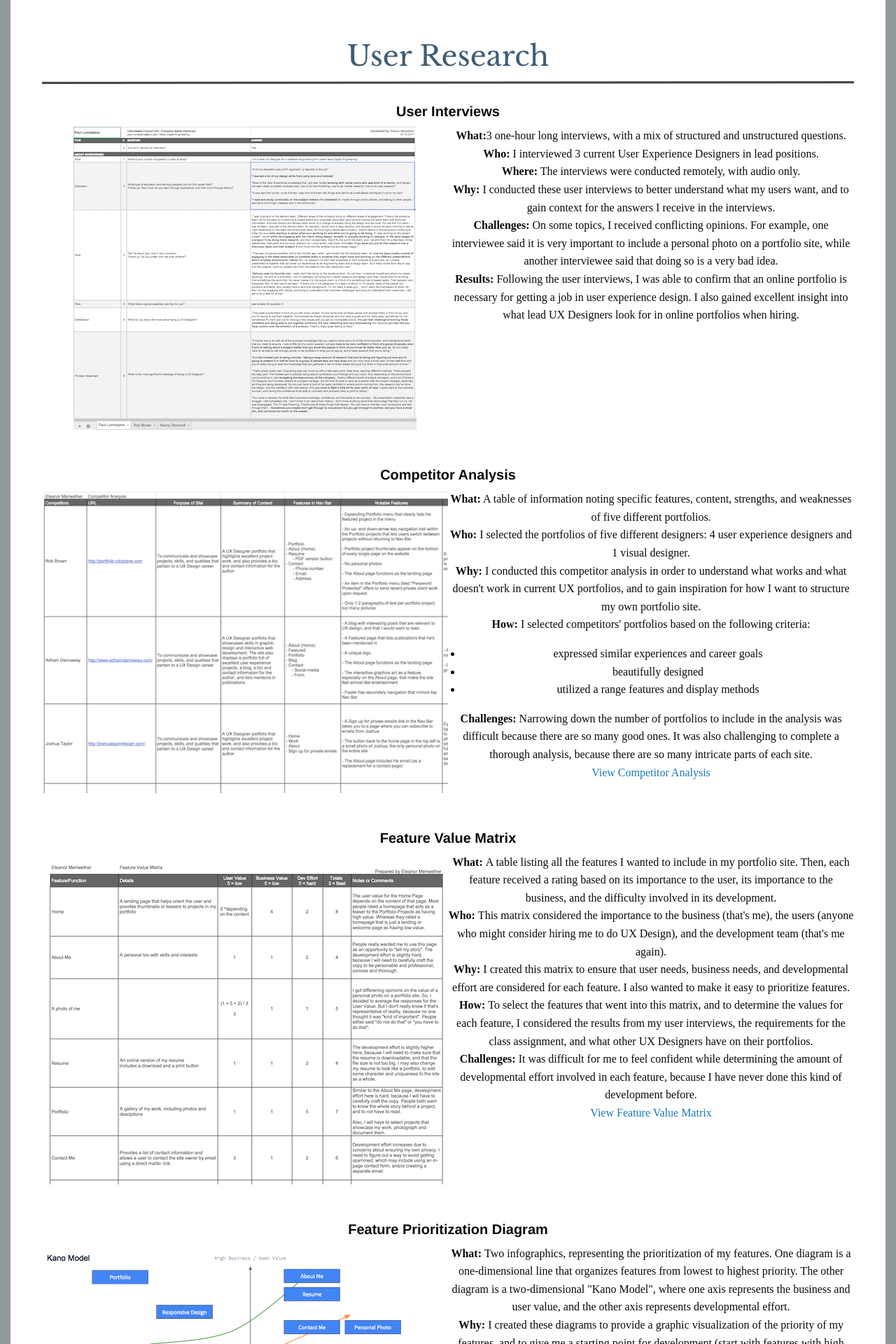
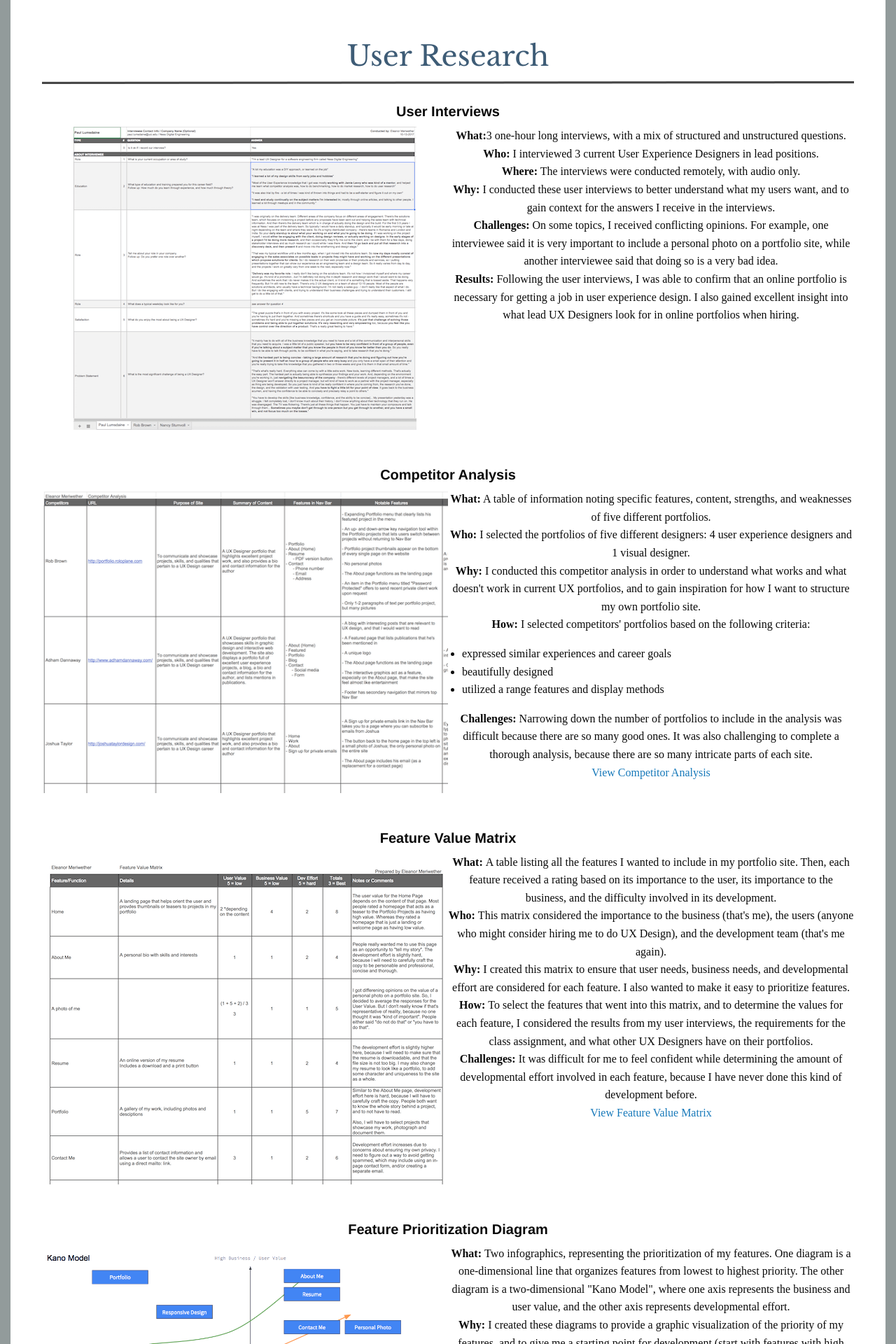
Before and after one commit to emeriwether/emeriwether.github.io, a Jekyll site: the page built from project1.html, in a window 1280 px wide. Shown: the part 1512-3432 px from the top of the page at 70% size. Built offline with Jekyll 4.4.1, drawn with Linux system fonts in a browser that asks for light colours; some web fonts are replaced.

Commit message:
ct prev com

```diff
--- a/project1.html
+++ b/project1.html
@@ -29,7 +29,7 @@ category: sub
         <div class="cell subsectionHeader"><h5><b>Competitor Analysis</b></h5></div>
         <div class="cell medium-6 subsectionThumb"><img src="img/portfolioProjectDescription/competitorAnalysis.png"></div>
         <div class="cell medium-6"><p><b>What:</b> A table of information noting specific features, content, strengths, and weaknesses of five different portfolios.<br><b> Who:</b> I selected the portfolios of five different designers: 4 user experience designers and 1 visual designer.<br> <b>Why:</b> I conducted this competitor analysis in order to understand what works and what doesn't work in current UX portfolios, and to gain inspiration for how I want to structure my own portfolio site.<br> <b>How:</b> I selected competitors' portfolios based on the following criteria:</p>
-        <ul>
+        <ul class="projDescTextList">
             <li>expressed similar experiences and career goals</li>
             <li>beautifully designed</li>
             <li>utilized a range features and display methods</li>
```
